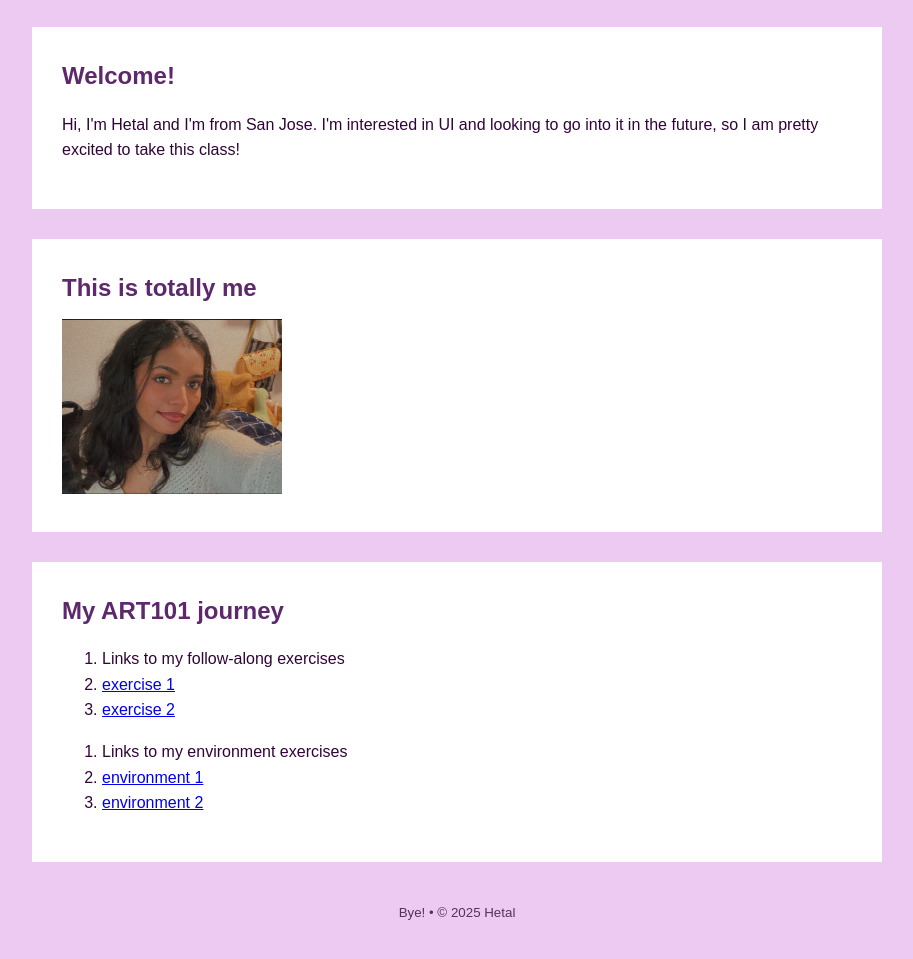
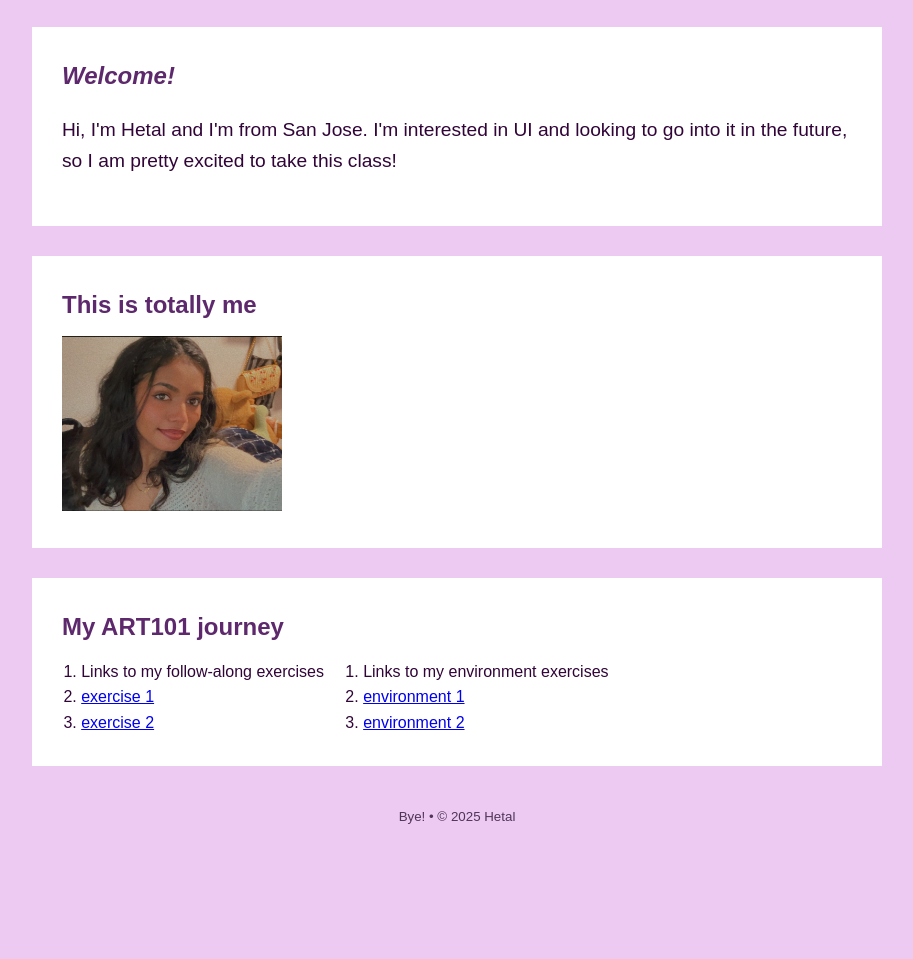
Before and after one commit to HetalP04/art101, a plain HTML site: page index.html in a window 1280 px wide. Shown: the part 117-1076 px from the top of the page, without its empty margins (183-1096 px from the left). After the commit the page ends 1004 px from the top, so only its background shows below. Drawn offline with Linux system fonts and the light colour scheme.

Commit message:
Update site.css

```diff
--- a/site.css
+++ b/site.css
@@ -59,3 +59,14 @@ h3{ font-size: 1.25rem; }
 @media (max-width: 640px){
   body{ padding: 24px; }
 }
+
+#introduction h2 { font-style: italic; }
+#introduction p  { font-size: 120%; }
+
+.navigation{
+  display: flex;
+  gap: 20px;
+  align-items: flex-start;
+  flex-wrap: wrap;
+}
+.navigation ol{ margin: 0; padding-left: 1.2rem; }
```
